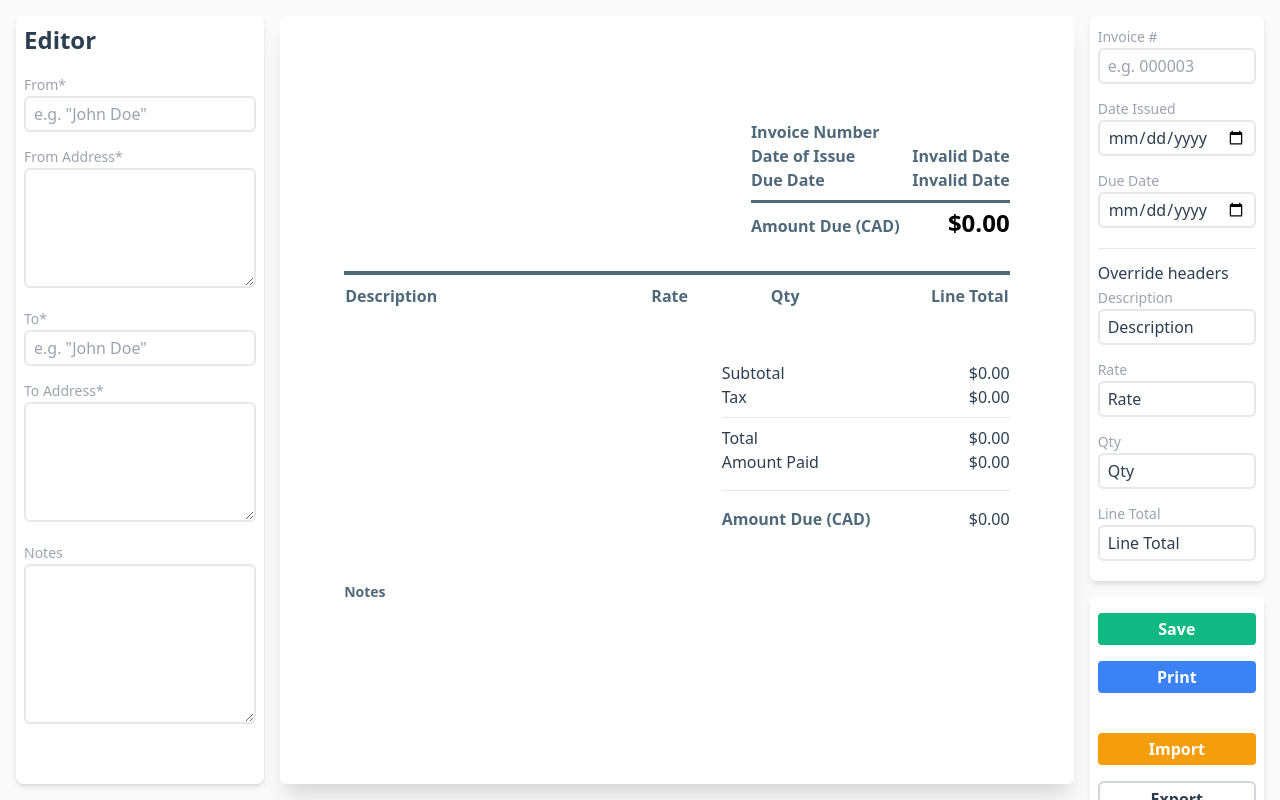
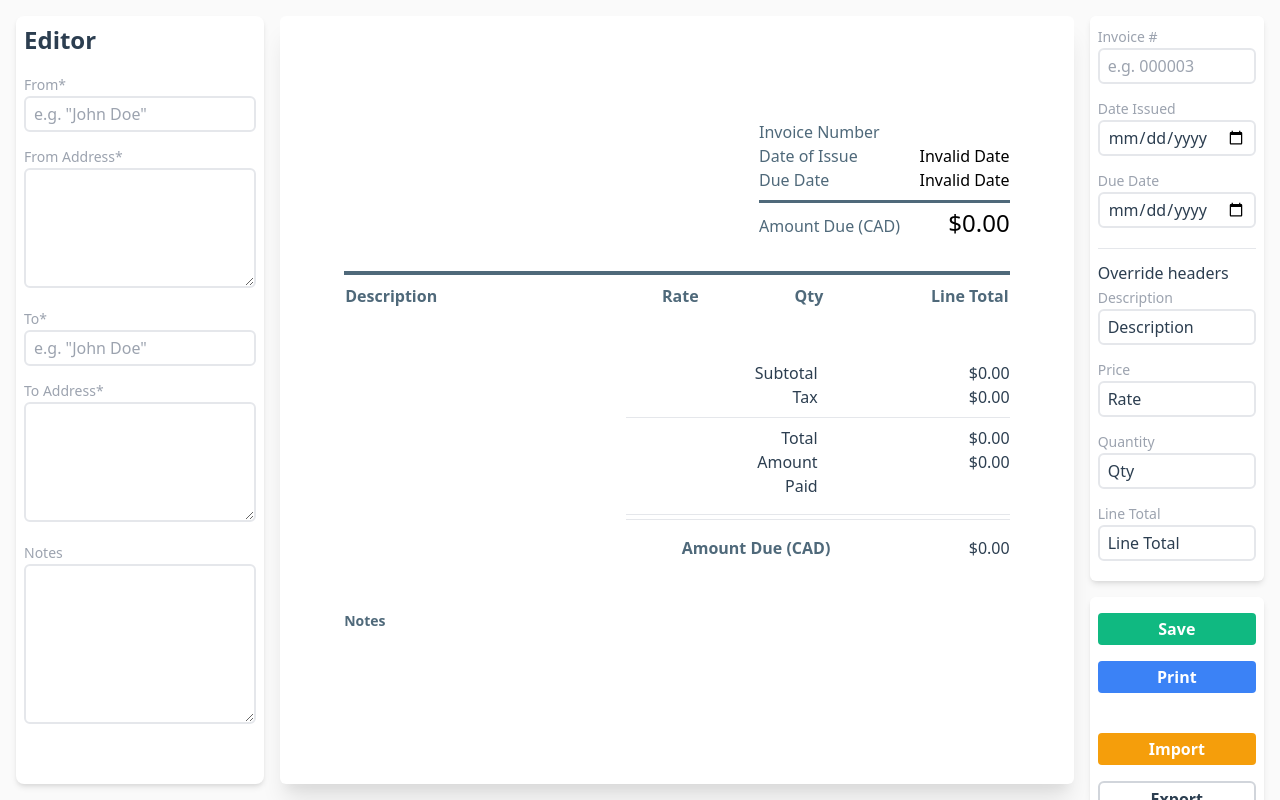
Before and after one commit to bill-ahmed/simple-invoice, a Vue app: page / in a window 1280 px wide. Built offline with nearby package versions, Linux system fonts and the light colour scheme.

Commit message:
styling tweaks, resmbles freshbooks layout more closely

```diff
--- a/src/App.vue
+++ b/src/App.vue
@@ -47,10 +47,10 @@
             <label>Description</label>
             <input v-model="invoiceMeta.headers.description" class="w-full"/>
 
-            <label>Rate</label>
+            <label>Price</label>
             <input v-model="invoiceMeta.headers.amount" class="w-full"/>
 
-            <label>Qty</label>
+            <label>Quantity</label>
             <input v-model="invoiceMeta.headers.qty" class="w-full"/>
 
             <label>Line Total</label>
@@ -69,7 +69,7 @@
               <br/>
 
               <button class="my-2 btn-warn w-full" @click="importData"> Import </button>
-              <button class="my-2 rounded-md border-2 border-gray-300 w-full" @click="exportData"> Export </button>
+              <button class="my-2 btn-bare w-full" @click="exportData"> Export </button>
 
               <button @click="debug">debug</button>
             </div>
@@ -153,6 +153,7 @@ export default {
               ${elem.innerHTML}
             </body>
             <style>
+              body { margin: 1.25rem; font-family: calibri }
               ${stylesToAdd}
             </style>
           </html>
--- a/src/components/Editor.vue
+++ b/src/components/Editor.vue
@@ -1,7 +1,7 @@
 <template>
-  <div id="printMe" style="width: 8.5in" class="editor-container shadow-xl my-4 mx-auto p-16 bg-white overflow-y-auto">
+  <div id="printMe" style="width: 8.5in;" class="editor-container shadow-xl my-4 mx-auto p-16 bg-white overflow-y-auto">
     <!-- From address -->
-    <div class="mb-10 text-black font-medium whitespace-pre">
+    <div class="mb-10 text-black whitespace-pre">
       <p>
         {{ data.header.from.name }}
       </p>
@@ -11,7 +11,7 @@
     </div>
 
     <!-- To address + Summary -->
-    <div class="text-black font-medium flex flex-row justify-between">
+    <div class="text-black flex flex-row justify-between">
       <div class="whitespace-pre">
         <p>
         {{ data.header.to.name }}
@@ -22,27 +22,27 @@
       </div>
 
       <!-- Invoice summary -->
-      <div class="flex flex-col blue-color font-semibold">
+      <div class="flex flex-col blue-color">
         <div class="flex flex-row justify-between">
           <p> Invoice Number </p>
-          <p> {{meta.id}} </p>
+          <p class="text-black"> {{meta.id}} </p>
         </div>
 
         <div class="flex flex-row justify-between">
           <p> Date of Issue </p>
-          <p> {{formatDate(meta.dateIssue)}} </p>
+          <p class="text-black"> {{formatDate(meta.dateIssue)}} </p>
         </div>
 
         <div class="flex flex-row justify-between">
           <p> Due Date </p>
-          <p> {{formatDate(meta.dateDue)}} </p>
+          <p class="text-black"> {{formatDate(meta.dateDue)}} </p>
         </div>
 
         <hr class="mt-2 mb-1 border-b-2 blue-color"/>
 
         <div class="flex flex-row justify-between items-baseline">
           <p> Amount Due ({{meta.currency}}) &nbsp; </p>
-          <p class="ml-10 text-2xl text-black"> ${{amountDue}} </p>
+          <p class="ml-10 text-2xl text-black font-medium"> ${{amountDue}} </p>
         </div>
       </div>
     </div>
@@ -54,8 +54,8 @@
       <table class="w-full">
         <thead class="text-right blue-color">
           <th class="text-left"> {{meta.headers.description}} </th>
-          <th class="pr-4"> {{meta.headers.amount}} </th>
-          <th class="pr-4"> {{meta.headers.qty}} </th>
+          <th class="pr-12"> {{meta.headers.amount}} </th>
+          <th class="pr-2"> {{meta.headers.qty}} </th>
           <th> {{meta.headers.lineTotal}} </th>
         </thead>
 
@@ -68,8 +68,8 @@
             class="text-right border-b-2 border-gray-200"
           >
             <td class="py-3 pr-24 description text-left text-sm"> {{item.description}} </td>
-            <td class="py-3 pr-4 text-sm w-24"> ${{rate(item)}} </td>
-            <td class="py-3 pr-4 text-sm w-12"> {{qty(item)}} </td>
+            <td class="py-3 pr-12 text-sm w-24"> ${{rate(item)}} </td>
+            <td class="py-3 pr-2 text-sm w-12"> {{item.qty}} </td>
             <td class="py-3 text-sm w-24"> ${{lineTotal(item)}} </td>
           </tr>
         </tbody>
@@ -79,32 +79,33 @@
     <!-- Subtotals -->
     <div class="flex flex-row justify-end mb-12">
       <div class="flex flex-col">
-        <div class="flex flex-row justify-between">
-          <p> Subtotal </p>
+        <div class="w-96 pl-24 text-right flex flex-row justify-between">
+          <p class="w-24"> Subtotal </p>
           <p> ${{amountDue}} </p>
         </div>
 
-        <div class="flex flex-row justify-between">
-          <p> Tax </p>
+        <div class="w-96 pl-24 text-right flex flex-row justify-between">
+          <p class="w-24"> Tax </p>
           <p> ${{tax}} </p>
         </div>
 
         <hr class="my-2"/>
 
-        <div class="flex flex-row justify-between">
-          <p>Total</p>
+        <div class="w-96 pl-24 text-right flex flex-row justify-between">
+          <p class="w-24">Total</p>
           <p> ${{totalWithTax}} </p>
         </div>
 
-        <div class="flex flex-row justify-between">
-          <p> Amount Paid </p>
+        <div class="w-96 pl-24 text-right flex flex-row justify-between">
+          <p class="w-24"> Amount Paid </p>
           <p> ${{amountPaid}} </p>
         </div>
 
-        <hr class="my-4"/>
+        <hr class="my-4 mb-1"/>
+        <hr class="mb-4" />
 
-        <div class="flex flex-row justify-between w-72">
-          <p class="blue-color font-semibold"> Amount Due ({{meta.currency}}) &nbsp; </p>
+        <div class="w-96 pl-22 flex flex-row justify-between">
+          <p class="pl-14 blue-color font-semibold"> Amount Due ({{meta.currency}}) &nbsp; </p>
           <p> ${{finalTotal}} </p>
         </div>
       </div>
@@ -127,7 +128,6 @@ export default {
 
   methods: {
     rate(t) { return (t.rate).toFixed(2) },
-    qty(t) { return t.qty.toFixed(1) },
     lineTotal(t) { return (t.qty * t.rate).toFixed(2) },
     formatDate(d) {
       let segments = d.split('-');
--- a/src/styles/app.css
+++ b/src/styles/app.css
@@ -21,7 +21,8 @@ button {
   @apply font-bold py-1 px-4 rounded;
 }
 
-.btn-info { @apply bg-blue-500 text-white; }
+.btn-bare { @apply rounded-md border-2 border-gray-300 }
+.btn-info { @apply bg-blue-500 text-white }
 .btn-success { @apply text-white bg-green-500 }
 .btn-danger { @apply text-white bg-red-500 }
 .btn-warn { @apply text-white bg-yellow-500 }
```
